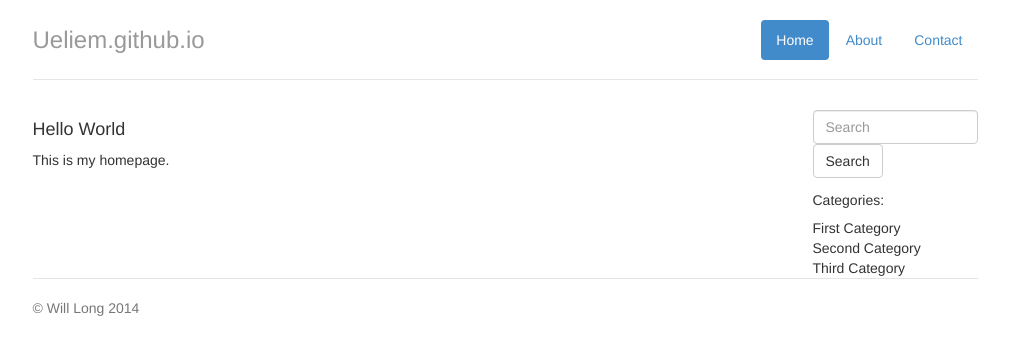
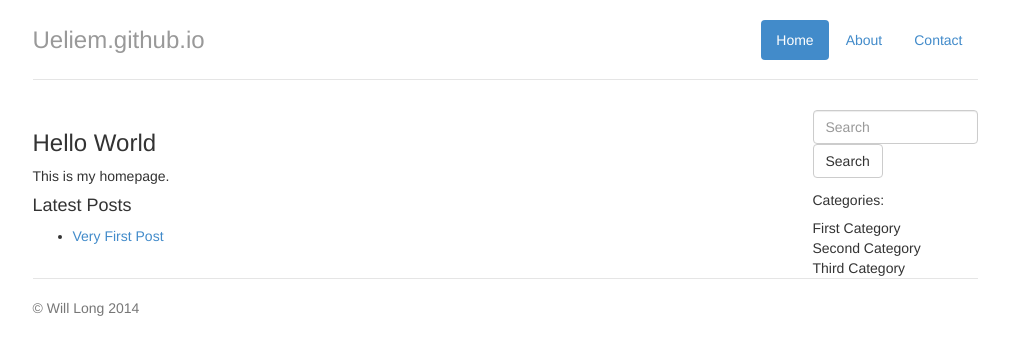
Before and after one commit to ueliem/ueliem.github.io, a Jekyll site: the page built from index.html, in a window 1280 px wide. Shown: the top 355 px of the page, without its empty margins (135-1144 px from the left). Built offline with Jekyll 4.4.1, drawn with Linux system fonts in a browser that asks for light colours; nearby versions of some CDN libraries.

Commit message:
Added list of posts.

```diff
--- a/index.html
+++ b/index.html
@@ -3,5 +3,13 @@ layout: default
 title: Home Page
 ---
 
-<h4>Hello World</h4>
+<h3>Hello World</h3>
 This is my homepage.
+<h4>Latest Posts</h4>
+<ul>
+  {% for post in site.posts %}
+    <li>
+      <a href="{{ post.url }}">{{ post.title }}</a>
+    </li>
+  {% endfor %}
+</ul>
```
